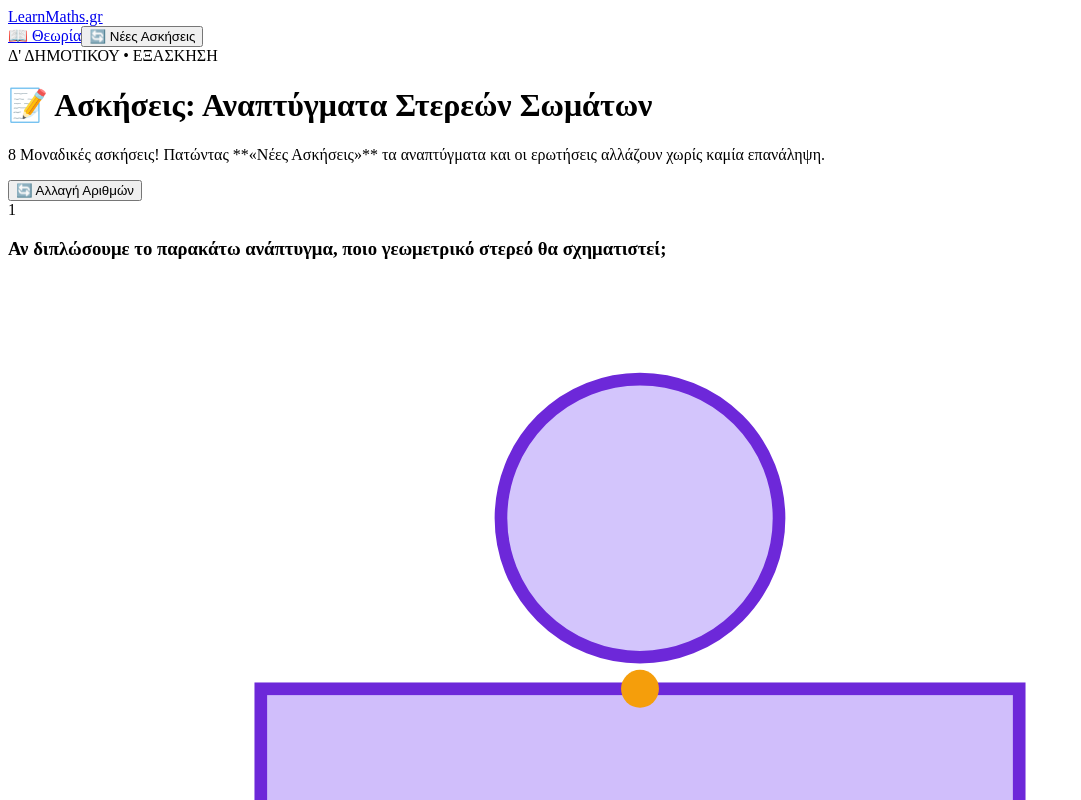
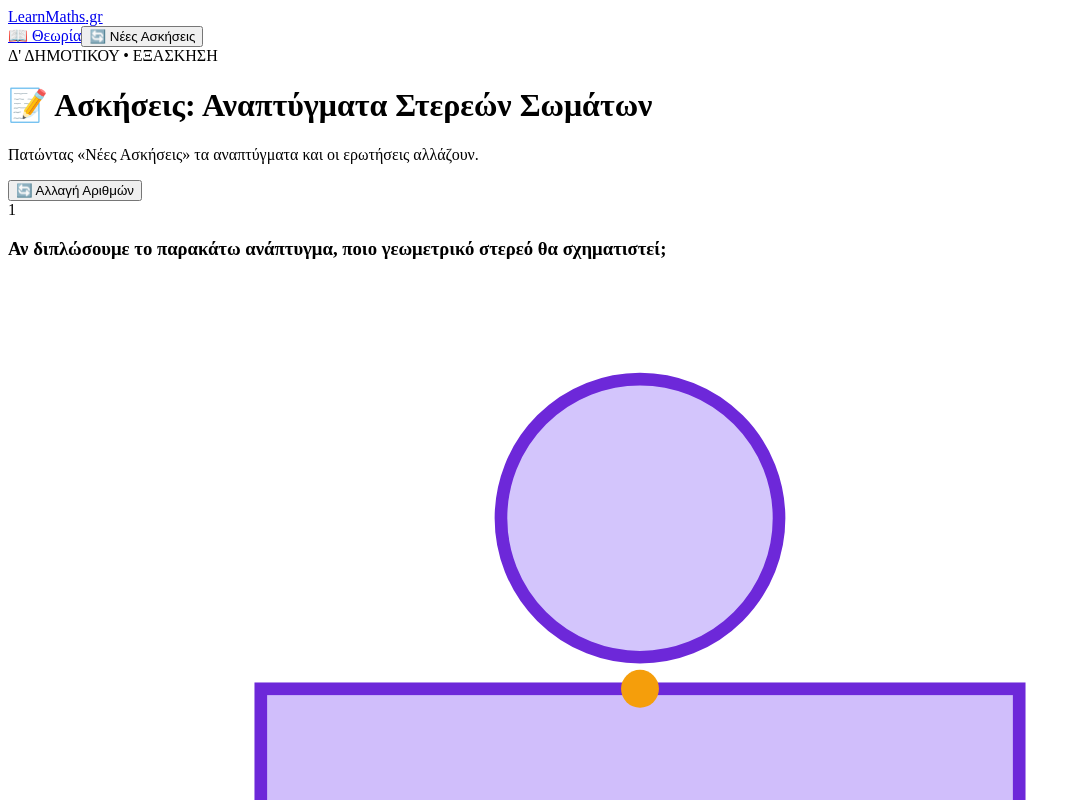
Before and after one commit to gkrimpas-lab/learn-maths-2026, a Next.js app: page /d-dimotikou/28-sterea-anoigma-ask in a window 1280 px wide. Shown: the top 800 px of the page, without its empty margins (0-1081 px from the left). Built offline with nearby package versions, Linux system fonts and the light colour scheme.

Commit message:
Update 28-sterea-anoigma-ask.js

```diff
--- a/pages/d-dimotikou/28-sterea-anoigma-ask.js
+++ b/pages/d-dimotikou/28-sterea-anoigma-ask.js
@@ -494,7 +494,7 @@ export default function StereaAnoigmaAskPage() {
                 📝 Ασκήσεις: Αναπτύγματα Στερεών Σωμάτων
               </h1>
               <p className="text-indigo-100 text-sm md:text-base mt-1">
-                8 Μοναδικές ασκήσεις! Πατώντας **«Νέες Ασκήσεις»** τα αναπτύγματα και οι ερωτήσεις αλλάζουν χωρίς καμία επανάληψη.
+                Πατώντας «Νέες Ασκήσεις» τα αναπτύγματα και οι ερωτήσεις αλλάζουν.
               </p>
             </div>
 
```
